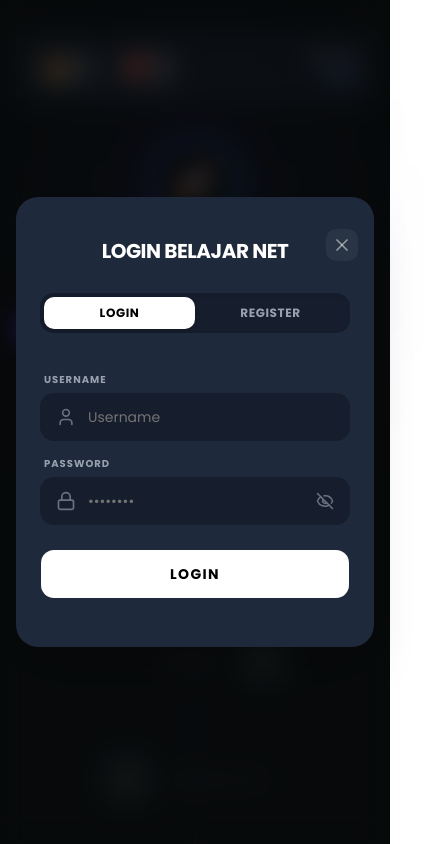
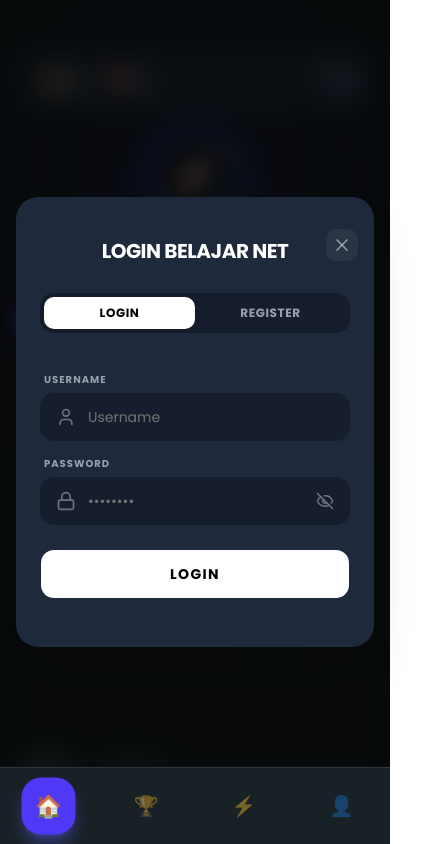
Before and after one commit to MeledakCik/belajar-net, a Next.js app: page /home in a window 390 px wide. Shown: the top 844 px of the page, 438 px wide, since content can reach past the window. Built offline with nearby package versions, Linux system fonts and the light colour scheme; a web font is replaced by a local one.

Commit message:
asdaresponceiadsad

```diff
--- a/app/(dashboard)/home/page.tsx
+++ b/app/(dashboard)/home/page.tsx
@@ -33,7 +33,6 @@ export default function BelajarNetPage() {
     const savedUser = localStorage.getItem("userLoginData");
 
     if (!savedUser) {
-      console.log("No user found in localStorage, opening modal.");
       setIsAuthOpen(true);
       return;
     }
@@ -43,14 +42,11 @@ export default function BelajarNetPage() {
       const userId = userData.id || userData.displayId;
 
       if (userData?.isLoggedIn && userId) {
-        console.log("User ID detected:", userId);
         fetchUserProfile(userId);
       } else {
-        console.warn("Invalid user data structure.");
         handleLogout();
       }
     } catch (e) {
-      console.error("Failed to parse user data.");
       handleLogout();
     }
   }, []);
@@ -136,17 +132,14 @@ export default function BelajarNetPage() {
             BELAJARNET
           </h1>
         </div>
-
         <nav className="space-y-2">
           <NavItem label="Dashboard" active />
           <NavItem label="Leaderboard" />
           <NavItem label="Streaks" />
           <NavItem label="Learning Path" />
           <NavItem label="Profile" />
-          <NavItem label="Settings" />
         </nav>
-
-        <div className="mt-auto group p-4 bg-white/10 border border-white/10 rounded-3xl">
+        <div className="mt-auto p-4 bg-white/10 border border-white/10 rounded-3xl">
           <div className="flex items-center gap-3">
             <div className="w-10 h-10 rounded-xl bg-gradient-to-br from-purple-500 to-pink-500 flex items-center justify-center font-bold text-white uppercase">
               {getUserInitial()}
@@ -162,17 +155,17 @@ export default function BelajarNetPage() {
           </div>
         </div>
       </aside>
-      <main className="flex-1 lg:ml-72 lg:mr-80 flex flex-col items-center py-8 px-4 mb-24 lg:mb-0">
-        <div className="w-full max-w-3xl flex justify-between items-center mb-10 bg-[#1e2931]/80 p-4 rounded-[10px] border border-white/10 backdrop-blur-md">
-          <div className="flex gap-4">
+      <main className="flex-1 lg:ml-72 lg:mr-80 flex flex-col items-center py-8 px-4 mb-24 lg:mb-0 w-full overflow-x-hidden">
+        <div className="w-full max-w-3xl flex justify-between items-center mb-10 bg-[#1e2931]/80 p-4 rounded-2xl border border-white/10 backdrop-blur-md sticky top-4 z-40">
+          <div className="flex gap-2 sm:gap-4">
             <TopStat icon="🔥" value={userStats.streak} />
             <TopStat icon="❤️" value={userStats.hearts} />
           </div>
           <div className="text-right">
-            <p className="text-[9px] font-black text-white/50 uppercase tracking-widest">
+            <p className="text-[8px] sm:text-[9px] font-black text-white/50 uppercase tracking-widest">
               Rank XP
             </p>
-            <p className="text-sm font-bold text-indigo-400">
+            <p className="text-xs sm:text-sm font-bold text-indigo-400">
               {userStats.xp} XP
             </p>
           </div>
@@ -186,7 +179,6 @@ export default function BelajarNetPage() {
                   <span className="text-3xl">🚀</span>
                 </div>
               </div>
-
               <div className="mt-4 text-center">
                 <p className="text-[10px] font-black text-indigo-400 uppercase tracking-[0.3em]">
                   Mission
@@ -195,27 +187,22 @@ export default function BelajarNetPage() {
                   START
                 </h3>
               </div>
-
               <div className="w-[2px] h-20 bg-gradient-to-b from-indigo-500 to-transparent mt-4" />
             </div>
           </section>
+
           {learningPath.map((lvl) => {
             const isLocked = lvl.id > currentUserLevel;
-
             return (
               <section key={lvl.id} className="relative">
                 <div className="flex items-center gap-4 mb-12">
                   <div
-                    className={`px-3 py-1 rounded-full text-[9px] font-black tracking-widest ${
-                      isLocked
-                        ? "bg-white/10 text-white/30"
-                        : "bg-indigo-600 text-white"
-                    }`}
+                    className={`px-3 py-1 rounded-full text-[9px] font-black tracking-widest ${isLocked ? "bg-white/10 text-white/30" : "bg-indigo-600 text-white"}`}
                   >
                     LEVEL {lvl.id}
                   </div>
                   <h2
-                    className={`text-xl font-bold uppercase tracking-tight ${isLocked ? "text-white/20" : "text-white"}`}
+                    className={`text-lg sm:text-xl font-bold uppercase tracking-tight ${isLocked ? "text-white/20" : "text-white"}`}
                   >
                     {lvl.name}
                   </h2>
@@ -224,22 +211,18 @@ export default function BelajarNetPage() {
 
                 <div className="flex flex-col items-center space-y-16 relative">
                   <div
-                    className={`absolute top-0 bottom-0 w-[2px] left-1/2 -translate-x-1/2 ${
-                      isLocked
-                        ? "bg-white/5"
-                        : "bg-gradient-to-b from-indigo-500/40 via-indigo-500/20 to-transparent"
-                    }`}
+                    className={`absolute top-0 bottom-0 w-[2px] left-1/2 -translate-x-1/2 ${isLocked ? "bg-white/5" : "bg-gradient-to-b from-indigo-500/40 via-indigo-500/20 to-transparent"}`}
                   />
 
-                  <div className="w-full flex justify-center -ml-32">
+                  <div className="w-full flex justify-center -ml-16 sm:-ml-32">
                     <LevelNode
-                      status={isLocked ? "locked" : "current"}
+                      status={isLocked ? "locked" : "completed"}
                       label={`${lvl.id}.1`}
                       title="Quest Intro"
                       isRight={false}
                     />
                   </div>
-                  <div className="w-full flex justify-center -mr-32">
+                  <div className="w-full flex justify-center -mr-16 sm:-mr-32">
                     <LevelNode
                       status={isLocked ? "locked" : "locked"}
                       label={`${lvl.id}.2`}
@@ -247,39 +230,7 @@ export default function BelajarNetPage() {
                       isRight={true}
                     />
                   </div>
-                  <div className="w-full flex justify-center -ml-32">
-                    <LevelNode
-                      status={isLocked ? "locked" : "locked"}
-                      label={`${lvl.id}.3`}
-                      title="Deep Dive"
-                      isRight={false}
-                    />
-                  </div>
-                  <div className="w-full flex justify-center -mr-32">
-                    <LevelNode
-                      status={isLocked ? "locked" : "locked"}
-                      label={`${lvl.id}.2`}
-                      title="Practical Lab"
-                      isRight={true}
-                    />
-                  </div>
-                  <div className="w-full flex justify-center -ml-32">
-                    <LevelNode
-                      status={isLocked ? "locked" : "locked"}
-                      label={`${lvl.id}.3`}
-                      title="Deep Dive"
-                      isRight={false}
-                    />
-                  </div>
-                  <div className="w-full flex justify-center -mr-32">
-                    <LevelNode
-                      status={isLocked ? "locked" : "locked"}
-                      label={`${lvl.id}.2`}
-                      title="Practical Lab"
-                      isRight={true}
-                    />
-                  </div>
-                  <div className="w-full flex justify-center -ml-32">
+                  <div className="w-full flex justify-center -ml-16 sm:-ml-32">
                     <LevelNode
                       status={isLocked ? "locked" : "locked"}
                       label={`${lvl.id}.3`}
@@ -294,13 +245,13 @@ export default function BelajarNetPage() {
         </div>
       </main>
       <aside className="hidden lg:flex w-80 p-8 flex-col gap-8 fixed right-0 h-full bg-[#1a2329]/80 border-l border-white/10">
-        <div className="p-6 bg-[#12181b] border border-white/10 rounded-[10px]">
+        <div className="p-6 bg-[#12181b] border border-white/10 rounded-2xl">
           <h3 className="text-xs font-black text-white/40 uppercase mb-4">
             Total Progress
           </h3>
           <div className="h-3 bg-white/10 rounded-full overflow-hidden">
             <div
-              className="h-full bg-indigo-500"
+              className="h-full bg-indigo-500 transition-all duration-1000"
               style={{ width: `${userStats.progress}%` }}
             />
           </div>
@@ -333,6 +284,12 @@ export default function BelajarNetPage() {
           )}
         </div>
       </aside>
+      <nav className="lg:hidden fixed bottom-0 left-0 right-0 bg-[#1a2329]/95 backdrop-blur-xl border-t border-white/10 px-6 py-3 flex justify-between items-center z-[100]">
+        <MobileNavItem icon="🏠" active />
+        <MobileNavItem icon="🏆" />
+        <MobileNavItem icon="⚡" />
+        <MobileNavItem icon="👤" />
+      </nav>
     </div>
   );
 }
@@ -340,44 +297,54 @@ export default function BelajarNetPage() {
 function NavItem({ label, active }: any) {
   return (
     <div
-      className={`px-5 py-3 rounded-[10px] text-xs uppercase tracking-widest cursor-pointer ${active ? "bg-indigo-600 text-white font-bold" : "text-white/50"}`}
+      className={`px-5 py-3 rounded-xl text-xs uppercase tracking-widest cursor-pointer transition-all ${active ? "bg-indigo-600 text-white font-bold shadow-lg shadow-indigo-500/20" : "text-white/50 hover:text-white hover:bg-white/5"}`}
     >
       {label}
     </div>
   );
 }
-function TopStat({ icon, value }: any) {
+
+function MobileNavItem({ icon, active }: any) {
   return (
-    <div className="flex items-center gap-2 px-3 py-1 bg-white/10 rounded-xl border border-white/10">
-      <span className="text-lg">{icon}</span>
-      <p className="text-xs font-black text-white">{value}</p>
+    <div
+      className={`p-3 rounded-2xl transition-all ${active ? "bg-indigo-600 text-white shadow-lg shadow-indigo-500/40 scale-110" : "text-white/40"}`}
+    >
+      <span className="text-xl">{icon}</span>
     </div>
   );
 }
+
+function TopStat({ icon, value }: any) {
+  return (
+    <div className="flex items-center gap-1.5 px-3 py-1 bg-white/5 rounded-xl border border-white/10">
+      <span className="text-sm sm:text-lg">{icon}</span>
+      <p className="text-[10px] sm:text-xs font-black text-white">{value}</p>
+    </div>
+  );
+}
+
 function LevelNode({ status, label, title, isRight }: any) {
   const color =
     status === "locked"
-      ? "bg-[#2d3a43] opacity-50"
+      ? "bg-[#2d3a43] opacity-40"
       : status === "completed"
         ? "bg-cyan-500"
         : "bg-indigo-600 scale-110 shadow-indigo-500/50 shadow-xl";
 
   return (
     <div
-      className={`z-10 flex items-center gap-4 w-full max-w-[320px] ${isRight ? "flex-row" : "flex-row-reverse text-right"}`}
+      className={`z-10 flex items-center gap-3 sm:gap-4 w-full max-w-[260px] sm:max-w-[320px] ${isRight ? "flex-row" : "flex-row-reverse text-right"}`}
     >
       <div
-        className={`w-14 h-14 rounded-2xl flex items-center justify-center border-2 border-white/10 shrink-0 transition-all duration-500 ${color}`}
+        className={`w-12 h-12 sm:w-14 sm:h-14 rounded-2xl flex items-center justify-center border-2 border-white/10 shrink-0 transition-all duration-500 ${color}`}
       >
-        <span className="text-xs font-black text-white">
+        <span className="text-[10px] sm:text-xs font-black text-white">
           {status === "locked" ? "🔒" : label}
         </span>
       </div>
-      <div className="flex flex-col">
+      <div className="flex flex-col overflow-hidden">
         <p
-          className={`text-[10px] font-black uppercase tracking-widest ${
-            status === "locked" ? "text-white/20" : "text-white"
-          }`}
+          className={`text-[8px] sm:text-[10px] font-black uppercase tracking-widest truncate ${status === "locked" ? "text-white/20" : "text-white"}`}
         >
           {title}
         </p>
@@ -385,15 +352,19 @@ function LevelNode({ status, label, title, isRight }: any) {
     </div>
   );
 }
+
 function LeaderboardItem({ rank, name, xp, isMe }: any) {
   return (
     <div
-      className={`flex justify-between p-4 rounded-2xl border ${isMe ? "bg-indigo-500/20 border-indigo-500/50" : "bg-white/10 border-transparent"}`}
+      className={`flex justify-between p-4 rounded-2xl border transition-all ${isMe ? "bg-indigo-500/20 border-indigo-500/50 scale-[1.02]" : "bg-white/5 border-transparent hover:bg-white/10"}`}
     >
-      <span className="text-xs font-bold text-white truncate max-w-[100px]">
-        {name}
-      </span>
-      <span className="text-[10px] font-black text-white/50">{xp} XP</span>
+      <div className="flex gap-3 items-center">
+        <span className="text-[10px] font-black text-white/30">#{rank}</span>
+        <span className="text-xs font-bold text-white truncate max-w-[120px]">
+          {name}
+        </span>
+      </div>
+      <span className="text-[10px] font-black text-cyan-400">{xp} XP</span>
     </div>
   );
 }
```
